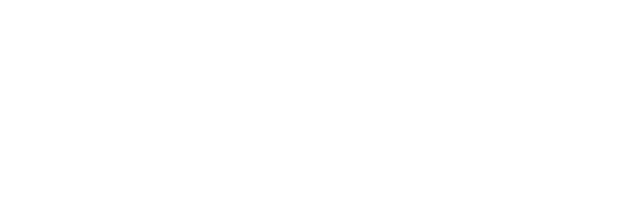
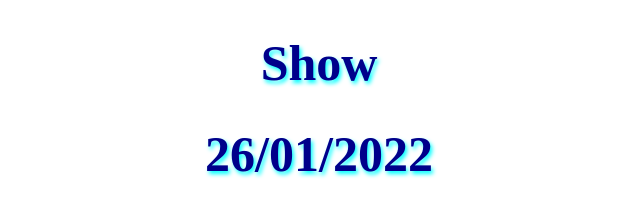
Before and after one commit to edskate/Treinamento26-01-2022, a plain HTML site: page index02.html in a window 1280 px wide. Shown: the whole page, without its empty margins (321-961 px from the left). Drawn offline with Linux system fonts and the light colour scheme.

Commit message:
Blue color

```diff
--- a/index02.html
+++ b/index02.html
@@ -5,8 +5,19 @@
               <meta http-equiv="X-UA-Compatible" content="IE=edge">
               <meta name="viewport" content="width=device-width, initial-scale=1.0">
               <title>Document</title>
+              <style>
+              h1{
+              color: darkblue;
+              font-size: 50px;
+              text-align: center;
+              text-shadow: 2px 3px 4px #00ffff;
+
+              }
+              </style>
 </head>
 <body>
+        <h1>Show</h1>
+        <h1>26/01/2022</h1>
 
 </body>
 </html>
```
